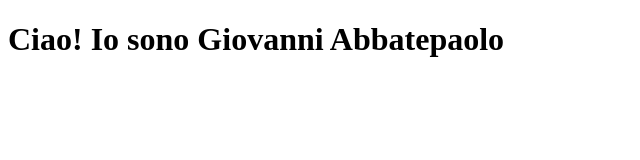
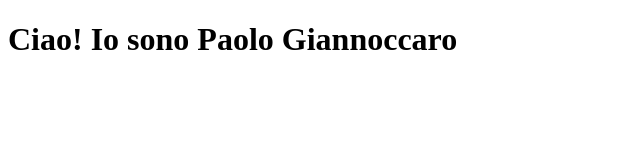
Before and after one commit to Gianpaolo91/il-mio-secondo-sito, a plain HTML site: page index.html in a window 1280 px wide. Shown: the whole page, without its empty margins (0-640 px from the left). Drawn offline with Linux system fonts and the light colour scheme.

Commit message:
Cambiato il nome

```diff
--- a/index.html
+++ b/index.html
@@ -6,6 +6,6 @@
     <title>Document</title>
   </head>
   <body>
-    <h1>Ciao! Io sono Giovanni Abbatepaolo</h1>
+    <h1>Ciao! Io sono Paolo Giannoccaro</h1>
   </body>
 </html>
```
